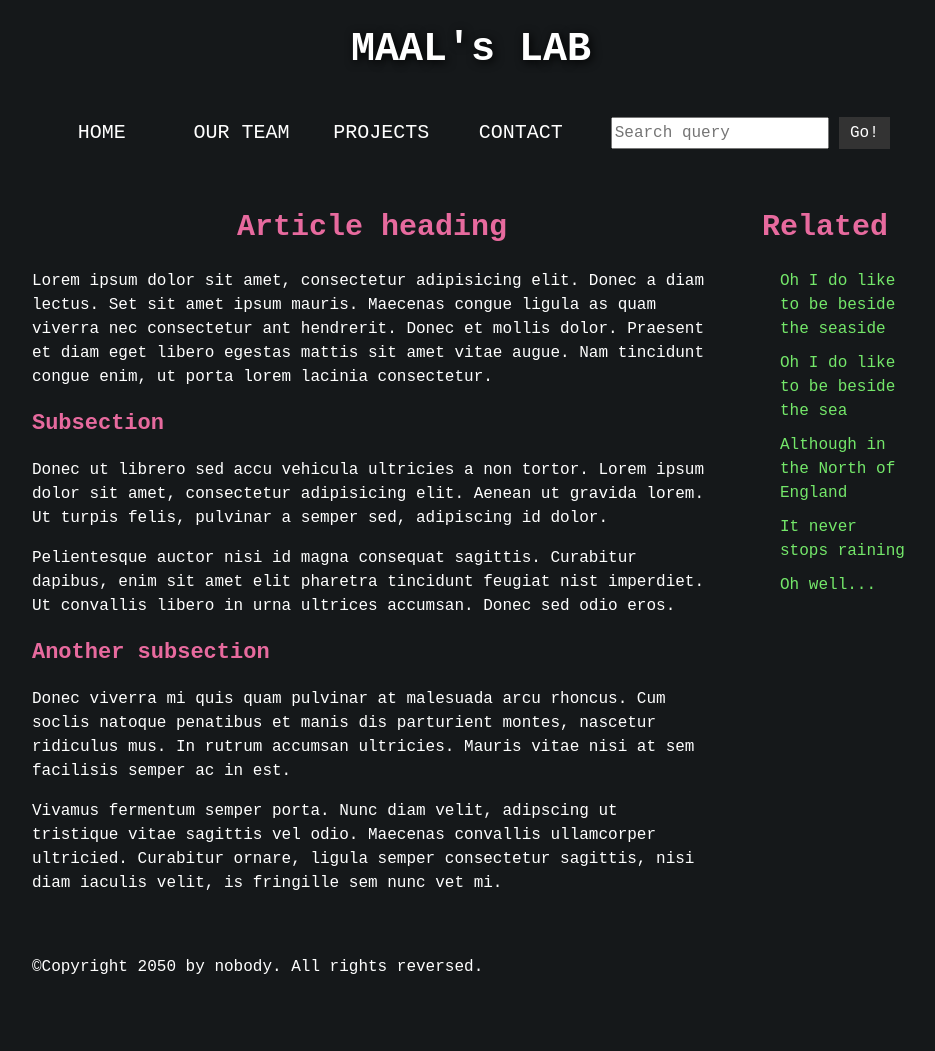
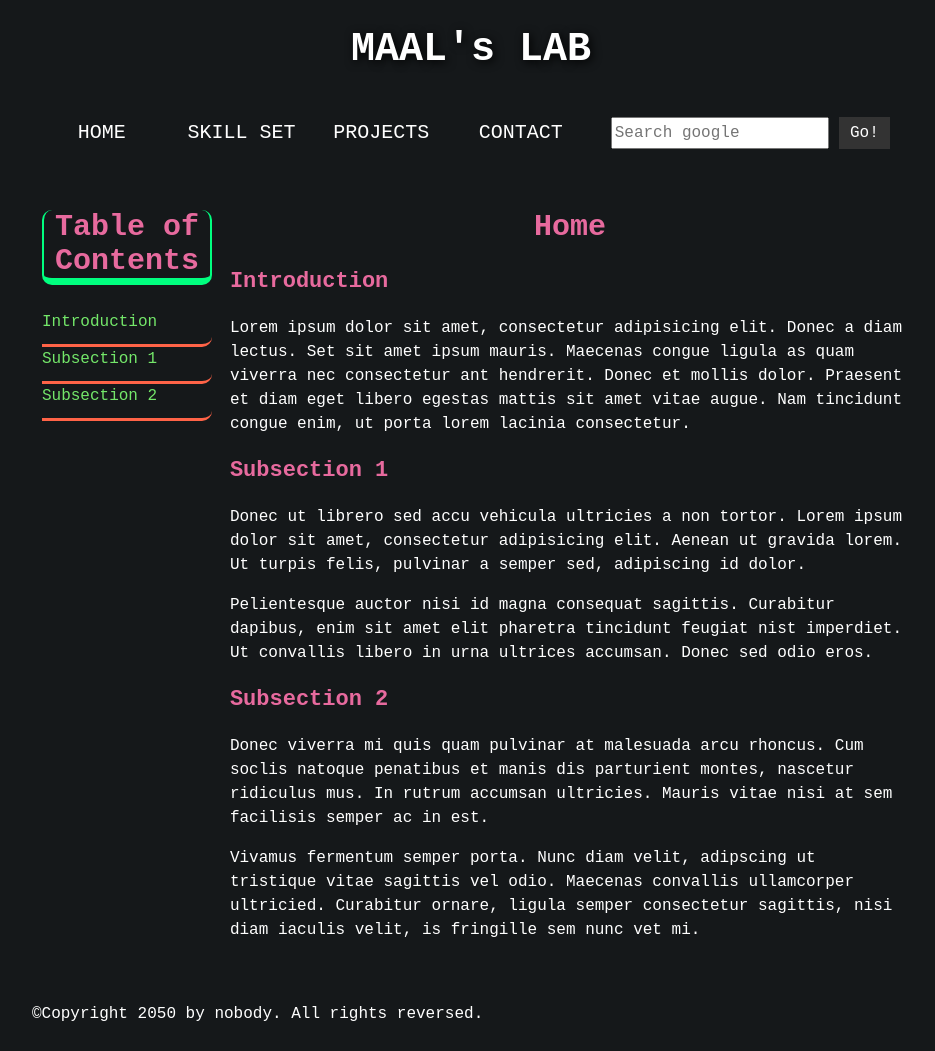
Before and after one commit to MAALsLAB/MAALsLAB.github.io, a plain HTML site: page index.html in a window 1280 px wide. Shown: the whole page, without its empty margins (169-1104 px from the left). Before the commit the page ends 1004 px from the top, so only its background shows below. Drawn offline with Linux system fonts and the light colour scheme.

Commit message:
activating search box to google

```diff
--- a/css/main-style.css
+++ b/css/main-style.css
@@ -110,6 +110,7 @@ input {
 }
 
 input[type="search"] {
+  color: black;
   flex: 3;
 }
 
@@ -136,9 +137,15 @@ aside {
   background-color: #15181a;
 }
 
+aside ul {
+  padding-left: 0px;
+}
+
 aside li {
   padding-bottom: 10px;
   list-style: none;
+  border-bottom: 3px solid tomato;
+  border-bottom-right-radius: 10px;
 }
 
 aside a {
@@ -146,6 +153,13 @@ aside a {
   color: #74e76a;
 }
 
+aside h2 {
+  border-bottom: 7px solid springgreen;
+  border-left: 2px solid springgreen;
+  border-right: 2px solid springgreen;
+  border-radius: 10px;
+}
+
 footer {
   margin-top: 10px;
 }
--- a/index.html
+++ b/index.html
@@ -22,25 +22,36 @@
     <nav>
       <ul>
         <li><a href="#">Home</a></li>
-        <li><a href="#">Our team</a></li>
+        <li><a href="#">Skill Set</a></li>
         <li><a href="#">Projects</a></li>
         <li><a href="#">Contact</a></li>
       </ul>
 
       <!-- A Search form is another common non-linear way to navigate through a website. -->
 
-      <form>
-        <input type="search" name="q" placeholder="Search query" />
-        <input type="submit" value="Go!" />
+      <form id="search-form">
+        <input id="query" type="search" name="q" placeholder="Search google" />
+        <input id="go" type="submit" value="Go!" />
       </form>
     </nav>
 
     <!-- Here is our page's main content -->
     <main>
+      <!-- the aside content can also be nested within the main content -->
+      <aside>
+        <h2>Table of Contents</h2>
+        <ul>
+          <li><a href="#introduction">Introduction</a></li>
+          <li><a href="#subsection-one">Subsection 1</a></li>
+          <li><a href="#subsection-two">Subsection 2</a></li>
+        </ul>
+      </aside>
+
       <!-- It contains an article -->
       <article>
-        <h2>Article heading</h2>
+        <h2>Home</h2>
 
+        <h3 id="introduction">Introduction</h3>
         <p>
           Lorem ipsum dolor sit amet, consectetur adipisicing elit. Donec a diam
           lectus. Set sit amet ipsum mauris. Maecenas congue ligula as quam
@@ -49,8 +60,7 @@
           congue enim, ut porta lorem lacinia consectetur.
         </p>
 
-        <h3>Subsection</h3>
-
+        <h3 id="subsection-one">Subsection 1</h3>
         <p>
           Donec ut librero sed accu vehicula ultricies a non tortor. Lorem ipsum
           dolor sit amet, consectetur adipisicing elit. Aenean ut gravida lorem.
@@ -63,8 +73,7 @@
           Ut convallis libero in urna ultrices accumsan. Donec sed odio eros.
         </p>
 
-        <h3>Another subsection</h3>
-
+        <h3 id="subsection-two">Subsection 2</h3>
         <p>
           Donec viverra mi quis quam pulvinar at malesuada arcu rhoncus. Cum
           soclis natoque penatibus et manis dis parturient montes, nascetur
@@ -79,19 +88,6 @@
           diam iaculis velit, is fringille sem nunc vet mi.
         </p>
       </article>
-
-      <!-- the aside content can also be nested within the main content -->
-      <aside>
-        <h2>Related</h2>
-
-        <ul>
-          <li><a href="#">Oh I do like to be beside the seaside</a></li>
-          <li><a href="#">Oh I do like to be beside the sea</a></li>
-          <li><a href="#">Although in the North of England</a></li>
-          <li><a href="#">It never stops raining</a></li>
-          <li><a href="#">Oh well...</a></li>
-        </ul>
-      </aside>
     </main>
 
     <!-- And here is our main footer that is used across all the pages of our website -->
@@ -99,5 +95,19 @@
     <footer>
       <p>©Copyright 2050 by nobody. All rights reversed.</p>
     </footer>
+
+    <!-- Script to run the serach bar -->
+    <script>
+      const f = document.getElementById("search-form");
+      const q = document.getElementById("query");
+      const searchEngine = "https://www.google.com/search?q=";
+      function submitted(event) {
+        event.preventDefault();
+        const url = searchEngine + q.value;
+        const win = window.open(url, "_blank");
+        win.focus();
+      }
+      f.addEventListener("submit", submitted);
+    </script>
   </body>
 </html>
```
